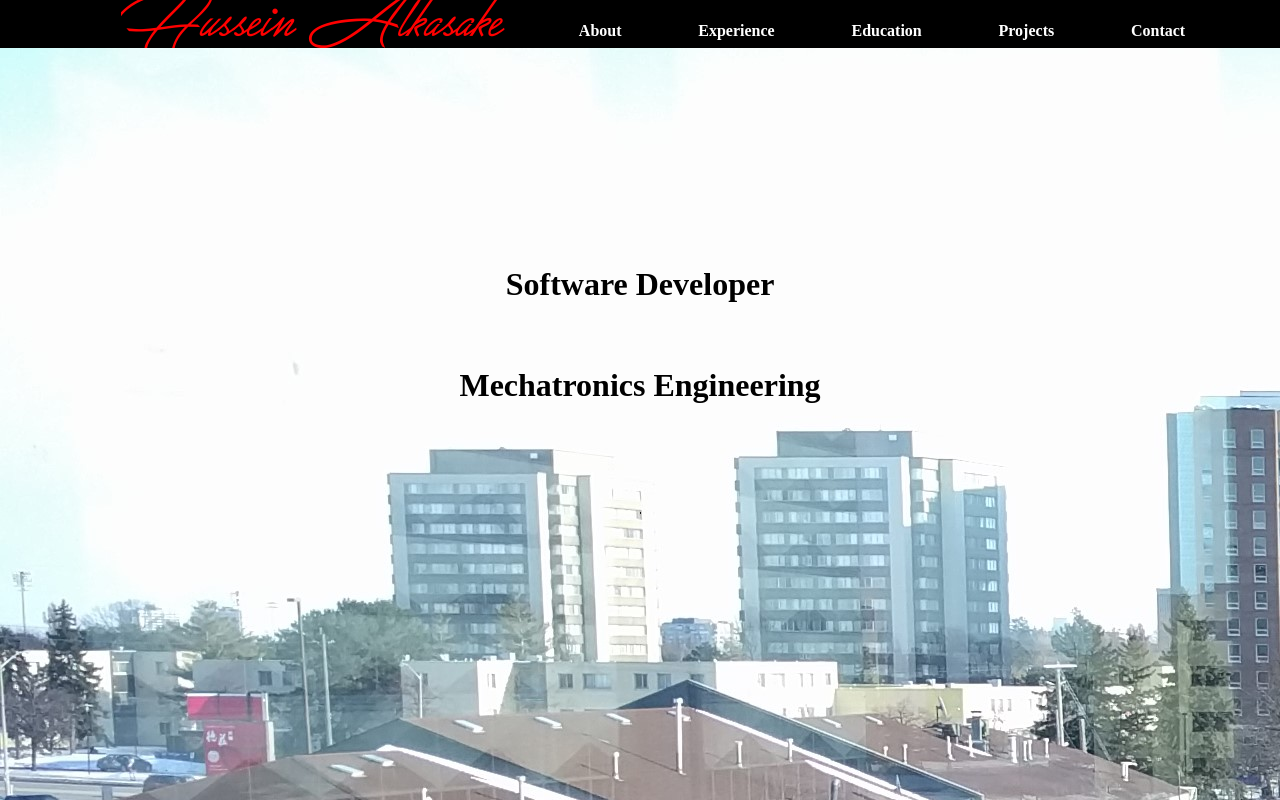
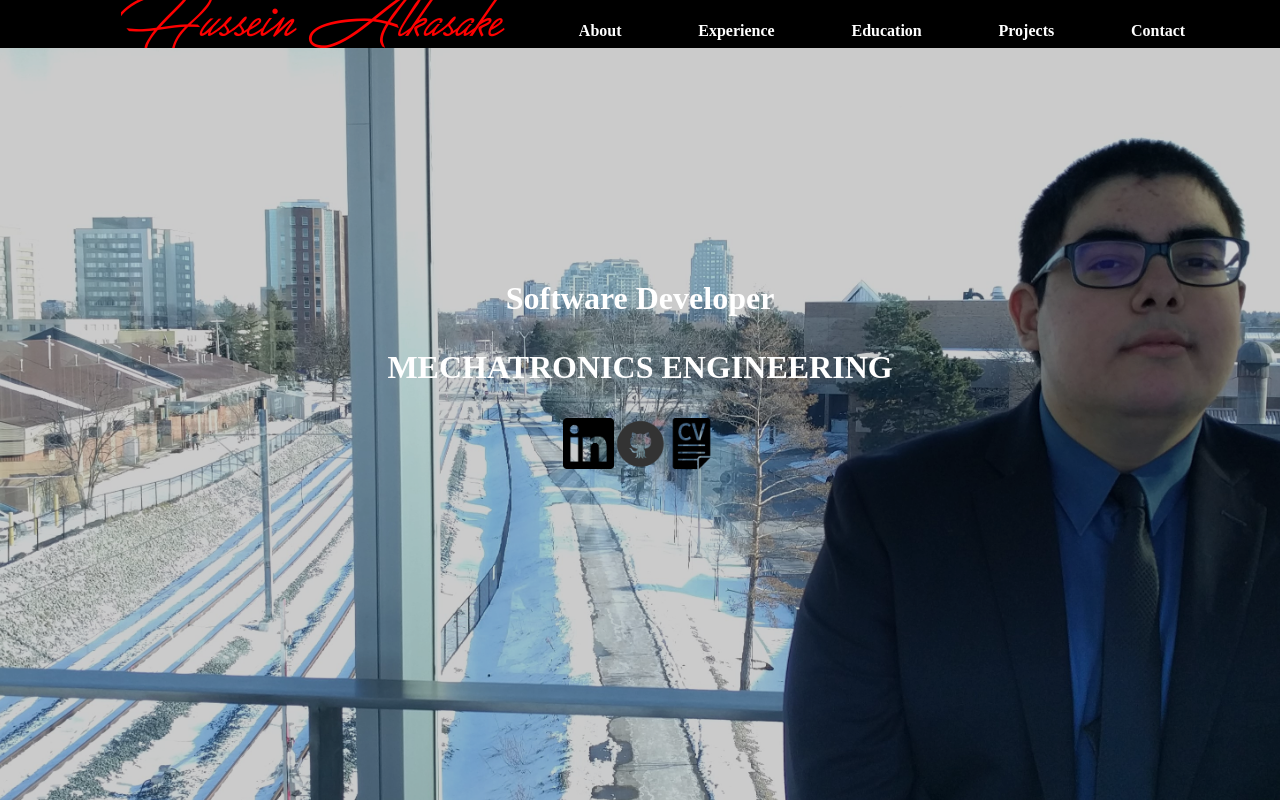
Before and after one commit to husseinalkasake/personal-website-react, a React (Create React App) app: page /home in a window 1280 px wide. Built offline with nearby package versions, Linux system fonts and the light colour scheme.

Commit message:
Added code for About Section. Added Text Model.

```diff
--- a/src/App.css
+++ b/src/App.css
@@ -70,23 +70,36 @@ html, body {
   flex: 1;
   width: 100%;
   height: 100%;
-  flex-direction: column;
-  position: relative;
-  align-content: 'center';
+  background-image: url('./images/hussein-wideshot-cropped.jpg');
+  background-size: 'cover';
+  background-position: 'center';
 }
 
 .home-container p {
   font-weight: bold;
   font-size: 2em;
-  color: black;
+  color: white;
+  flex-direction: column;
+  position: relative;
+  align-content: 'center';
+  display: 'flex';
   font-family: 'TypoGraphica';
+}
+
+.cover-layer {
+  background-color: rgba(0, 0, 0, 0.2);
+  position: absolute;
+  top: 0;
+  left: 0;
+  width: 100%;
+  height: 100%;
 }
 
 .about-container {
   flex: 1;
-  width: 100%;
+  width: 85%;
   height: 100%;
-  flex-direction: column;
+  flex-direction: row;
   position: relative;
   align-content: 'center';
   font-family: 'Montserrat';
--- /dev/null
+++ b/src/components/Text.js
@@ -0,0 +1,41 @@
+import React, { Component } from 'react';
+import '../App.css';
+import textModel from '../models/TextModel';
+
+class Text extends Component{
+
+    getText(){
+        var text = [];
+        switch(this.props.section){
+            case 'about':
+                var aboutStyle={
+                    'text-align': 'left',
+                    'font-size': '14px',
+                    width: window.innerWidth/2.2 + 'px',
+                    'font-family': this.props.fontfamily
+                };
+                text.push(<p style={aboutStyle}>{textModel.about[0]}</p>);
+                text.push(<p style={aboutStyle}>{textModel.about[1]}</p>);
+                //text.push(<p style={aboutStyle}>{textModel.about[2]}</p>);
+                text.push(<p style={aboutStyle}>{textModel.about[3]}</p>);
+            default:
+                text.push(<p></p>);
+                break;
+        }
+        return text;
+    }
+    render(){
+        var containerStyle = {};
+        switch(this.props.section){
+            case 'about':
+                containerStyle = {
+                    'position': 'absolute',
+                    top: window.innerHeight/18 + 'px',
+                    left: window.innerWidth/7.5 + 'px',
+                };
+        };
+        return(<div style={containerStyle}>{this.getText()}</div>);
+    }
+}
+
+export default Text;
--- /dev/null
+++ b/src/models/TextModel.js
@@ -0,0 +1,15 @@
+var textModel = {//Container of all app text
+    'home': {
+        0: '',
+        1: ''
+    },
+    'about': {
+        0: 'Since I was a kid, I’ve always had a passion for creating. I used to love scribbling random drawings everywhere I can and eventually would start drawing countless floor plans for random building ideas I’d have. And despite how awful all those drawings are in hindsight (definitely not the artist in the family), I loved making them and it fueled my creativity and interest in everything around me from a very young age. By the time I made it to middle and high school, I started gravitating to how everything around me worked, especially all the technology I was using, and how I could make something like that in the future. This passion for technology people can actually use on a daily basis combined with my interest in software lead me to Mechatronics.',
+        1: 'While I do enjoy the hardware aspect of my program, I truly fell in love with the software aspect a lot more. So far in my journey in software development, I was able to learn many new different languages and technologies in my nearly 2 years of professional experience. For example, in my last position at MHS, I rebuilt two old PHP web applications into new progressive web apps using ReactJS. This was done after spending some time working with both Angular and React and figuring out a clean and scalable template for future applications. I also spend 8 months as the main developer in creating a new Windows 8 and 10 application from the ground up using C#/.NET and was heavily involved in the planning, development and deployment of the project. This helped me gain a lot of insight into the importance of code maintainability and implementing new technologies to ensure project functionality years after development.',
+        2: 'During my time there, I also fixed hundreds of bugs and user stories while working within an Agile/Scrum environment and using TFS & Git to manage all the teamwork and source code. This showed me the importance of being actively involved in different aspects of the project development process, from early spec meetings to the very final sprints before deploying the projects for customers to use. As I was so heavily involved, I was able to take full ownership of all my work in shaping the app from the ground up as well as showing initiative in actively researching different methods and solutions to implement to ensure a clean and modern design. I’ve also displayed my fast learning skills by being able to quickly learn different languages and tools such as Objective C and Xamarin and use them effectively.',
+        3: 'While I’m not working on work or side projects, I really enjoy working on my music production as it remains to be my main creative outlet nowadays. I make countless hip-hop/R&B/electronic beats as I always obsess over new synths, plug-ins and sounds I can use and manipulate. I also enjoy catching up on whatever TV shows I’m currently watching and whatever films/albums that I might’ve missed during the year.'
+    }
+
+};
+
+export default textModel;
--- a/src/sections/About.js
+++ b/src/sections/About.js
@@ -1,37 +1,21 @@
 import React, { Component } from 'react';
 import '../App.css';
-
-class Text extends Component{
-
-    getText(){
-        var text = [];
-        switch(this.props.section){
-            case 'about':
-                text.push('Software Developer and Mechatronics Engineering student at the University of Waterloo.');
-            default:
-                text.push('');
-                break;
-        }
-        return text;
-    }
-    render(){
-        return(<p style={{'font-family': this.props.fontfamily}}>{this.getText()}</p>);
-        }
-    }
+import Text from '../components/Text';
 
 class About extends Component {
 
     render(){
-        var imageUrl = require(`../images/hussein-headshot.jpg`);
-        var styles = {
-            justifyContent: 'center',
-            alignItems: 'center',
-            display: 'flex',
-            width: '100%', height: '100%', position: 'absolute'
-          };
+        var imageUrl = require(`../images/hussein-headshot-2.jpg`);
+        var imageStyle = {
+            height: window.innerHeight/1.5 + 'px',
+            left: window.innerWidth/1.5 + 'px',
+            top: window.innerHeight/12 + 'px',
+            position: 'absolute'
+        };
         return(
-            <div style={styles} class='about-container'>
-                <Text align='left' fontfamily='Montserrat' section='about'/>
+            <div style={{width: window.innerWidth + 'px'}} class='about-container'>
+                <Text fontfamily='Montserrat' section='about'/>
+                <img style={imageStyle} src={imageUrl}/>
             </div>
         );
     }
--- a/src/sections/Home.js
+++ b/src/sections/Home.js
@@ -4,22 +4,38 @@ import '../App.css';
 class Home extends Component {
 
     render(){
-        var imageUrl = require(`../images/hussein-wideshot-cropped.jpg`);
-        var styles = {
-            backgroundImage: `url(${imageUrl})`,
+        var homeStyle = {
+            'background-size': 'cover',
+            'background-position': 'center',
             justifyContent: 'center',
-            alignItems: 'center',
             display: 'flex',
-            width: '100%', height: '100%', position: 'absolute'
-          };
+            width: window.innerWidth + 'px',
+            height: window.innerHeight + 'px'
+        };
+        var containerStyle = {
+            justifyContent: 'center',
+            position: 'absolute',
+            //height: window.innerHeight/4 + 'px',
+            top: window.innerHeight/4 + 'px',
+        };
+        var logosStyle = {
+            //padding: '5%',
+            display: 'inline-block',
+            //width: window.innerWidth + 'px',
+            bottom: window.innerHeight + 'px',
+        };
         return(
-            <div className='home-container' style={styles}>
+            <div className='home-container' style={homeStyle}>
+            <div className='cover-layer' style={{justifyContent: 'center'}}>
+                    <div style={containerStyle}>
                     <p>Software Developer</p>
-                    <p>Mechatronics Engineering</p>
-                    <div style={{padding: '5%', display: 'inline-block'}}>
+                    <p>MECHATRONICS ENGINEERING</p>
+                    <div style={logosStyle}>
                     <a target="_blank" href='https://www.linkedin.com/in/hussein-alkasake/'><img style={{height: '4%', width: '4%'}} src={require('../images/linkedin-logo.png')}/></a>
                     <a target="_blank" href='https://github.com/husseinalkasake'><img style={{height: '4%', width: '4%'}} src={require('../images/github-logo.png')}/></a>
                     <a target="_blank" href='https://drive.google.com/file/d/1cjHPtcBU532lX8RXLQFbmXzW0fKWQ8NE/view'><img style={{height: '4%', width: '4%'}} src={require('../images/cv-icon.png')}/></a>
+                    </div>
+                    </div>
                     </div>
             </div>
         );
```
Also changed, not shown: 1 other file (tests, documents, lock files or other folders).
